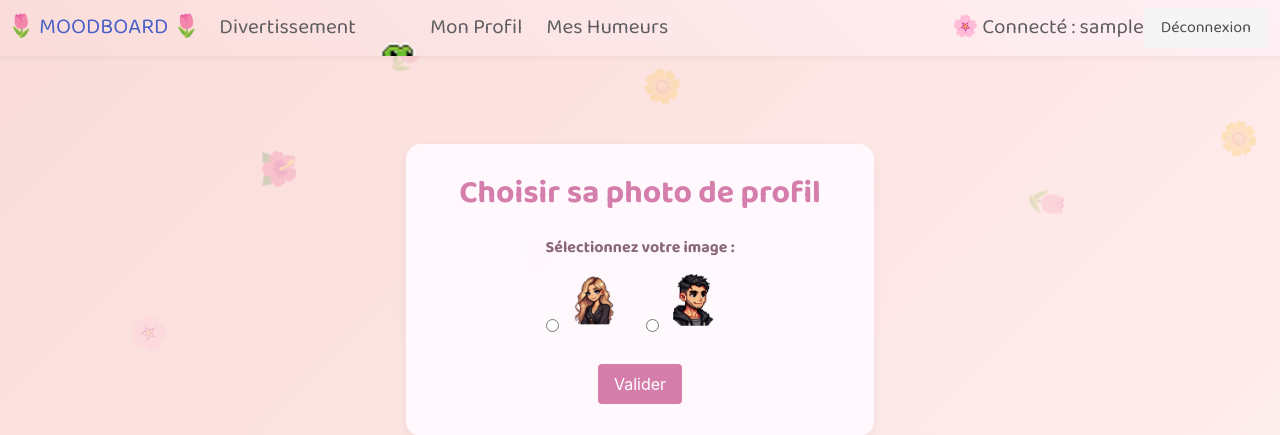
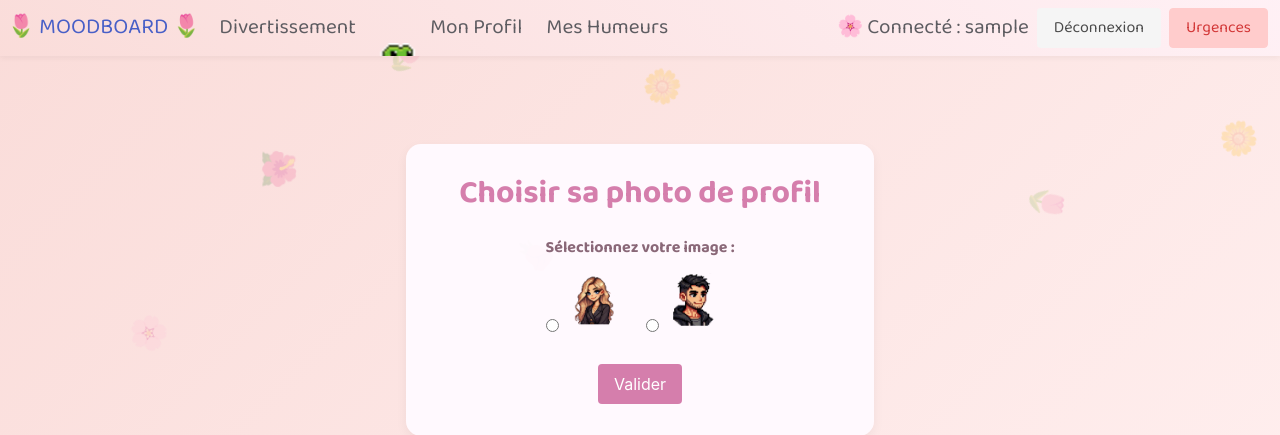
Before and after one commit to Ovanity/Elise, a Flask app: page /choose_profile_pic in a window 1280 px wide. Shown: the top 435 px of the page. Run offline with Flask 3, Linux system fonts and the light colour scheme; the visitor is signed in with stand-in values (Sample User, id 1).

Commit message:
requirements

```diff
--- a/templates/layout.html
+++ b/templates/layout.html
@@ -139,12 +139,15 @@
 
 
 
-  <!-- Navbar -->
-  <nav class="navbar" role="navigation">
+<nav class="navbar" role="navigation" aria-label="navigation">
   <div class="navbar-brand">
-      <a class="navbar-item" href="{{ url_for('index') }}">🌷 MOODBOARD 🌷</a> <a class="navbar-item" href="{{ url_for('games') }}">Divertissement</a><div class="frog"></div>
-      <a role="button" class="navbar-burger" data-target="navbarMenu">
-        <span></span><span></span><span></span>
+    <a class="navbar-item" href="{{ url_for('index') }}">🌷 MOODBOARD 🌷</a>
+    <a class="navbar-item" href="{{ url_for('games') }}">Divertissement</a>
+    <div class="frog"></div>
+    <a role="button" class="navbar-burger" data-target="navbarMenu" aria-label="menu" aria-expanded="false">
+      <span aria-hidden="true"></span>
+      <span aria-hidden="true"></span>
+      <span aria-hidden="true"></span>
     </a>
   </div>
   <div id="navbarMenu" class="navbar-menu">
@@ -152,17 +155,36 @@
       {% if session.username %}
         <a class="navbar-item" href="{{ url_for('user_profile', username=session.username) }}">Mon Profil</a>
         <a class="navbar-item" href="{{ url_for('user_moods', username=session.username) }}">Mes Humeurs</a>
+        <!-- Always show 'Urgences' in the burger menu on mobile -->
+        <a class="navbar-item is-hidden-desktop" href="{{ url_for('register') }}"
+           style="background-color: #FFCCCC; border-color: #FFCCCC; color: #D23636;">
+          Urgences
+        </a>
+        <!-- Optional: Add your Updates button if desired -->
+        <a class="navbar-item is-hidden-desktop" href="{{ url_for('majs') }}">Mises à Jours</a>
       {% endif %}
     </div>
     <div class="navbar-end">
   <div class="navbar-item">
     {% if session.username %}
-            <div>🌸 Connecté : {{ session.username }}</div>
+      <div style="display: flex; align-items: center; gap: 0.5rem;">
+        <span>🌸 Connecté : {{ session.username }}</span>
         <a class="button is-light" href="{{ url_for('logout') }}">Déconnexion</a>
+        <!-- Urgences button with a light red background -->
+        <a class="button"
+           href="{{ url_for('register') }}"
+           style="background-color: #FFCCCC; border-color: #FFCCCC; color: #D23636;">
+          Urgences
+        </a>
+      </div>
     {% else %}
       <a class="button is-light" href="{{ url_for('login') }}">Connexion</a>
       <a class="button is-light" href="{{ url_for('register') }}">Inscription</a>
-            <a class="button is-light" href="{{ url_for('register') }}">Inscription</a>
+      <a class="button"
+           href="{{ url_for('register') }}"
+           style="background-color: #FFCCCC; border-color: #FFCCCC; color: #D23636;">
+          Urgences
+      </a>
     {% endif %}
   </div>
 </div>
```
Lines whose indentation alone changed are shown as unchanged.
